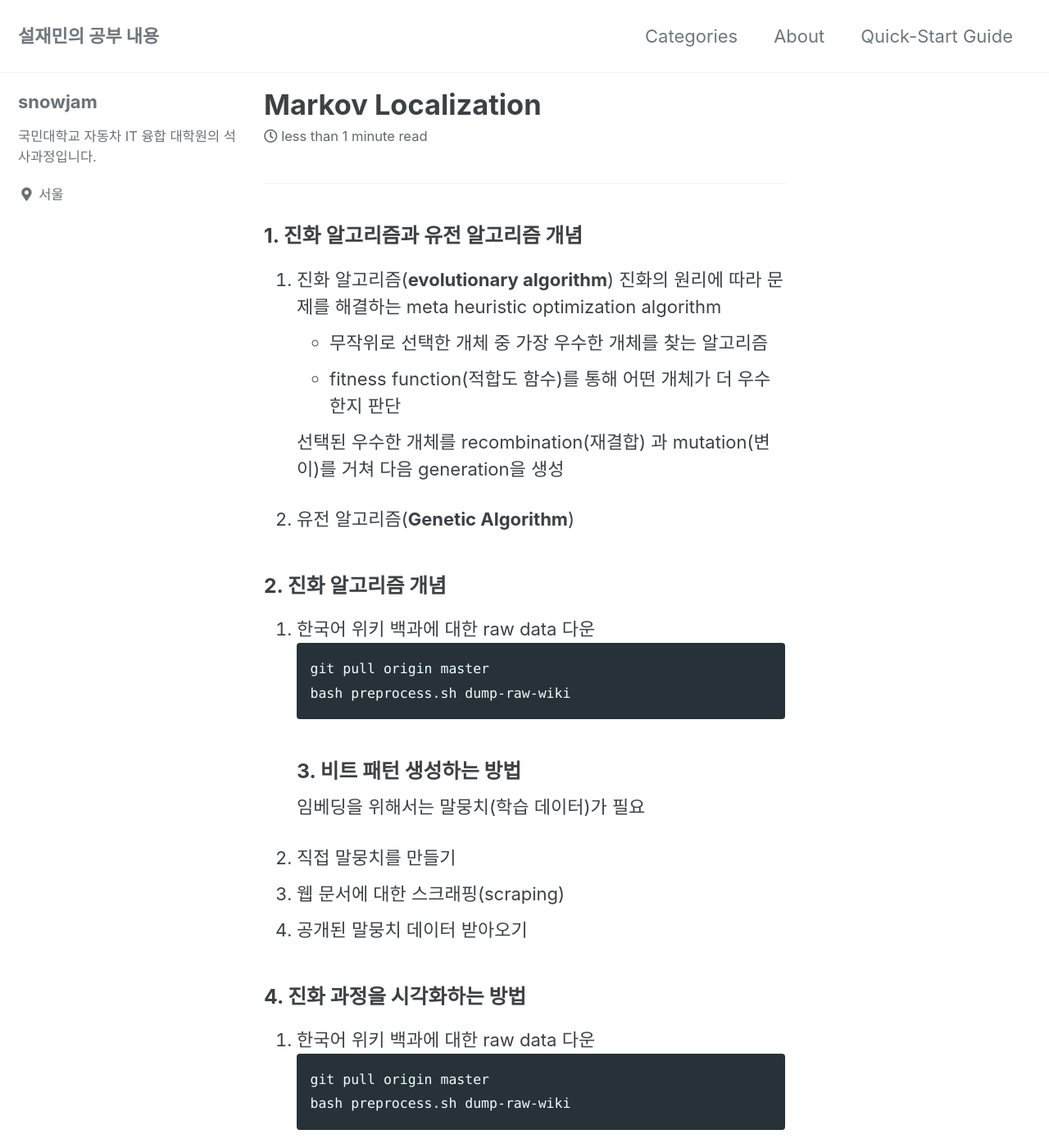
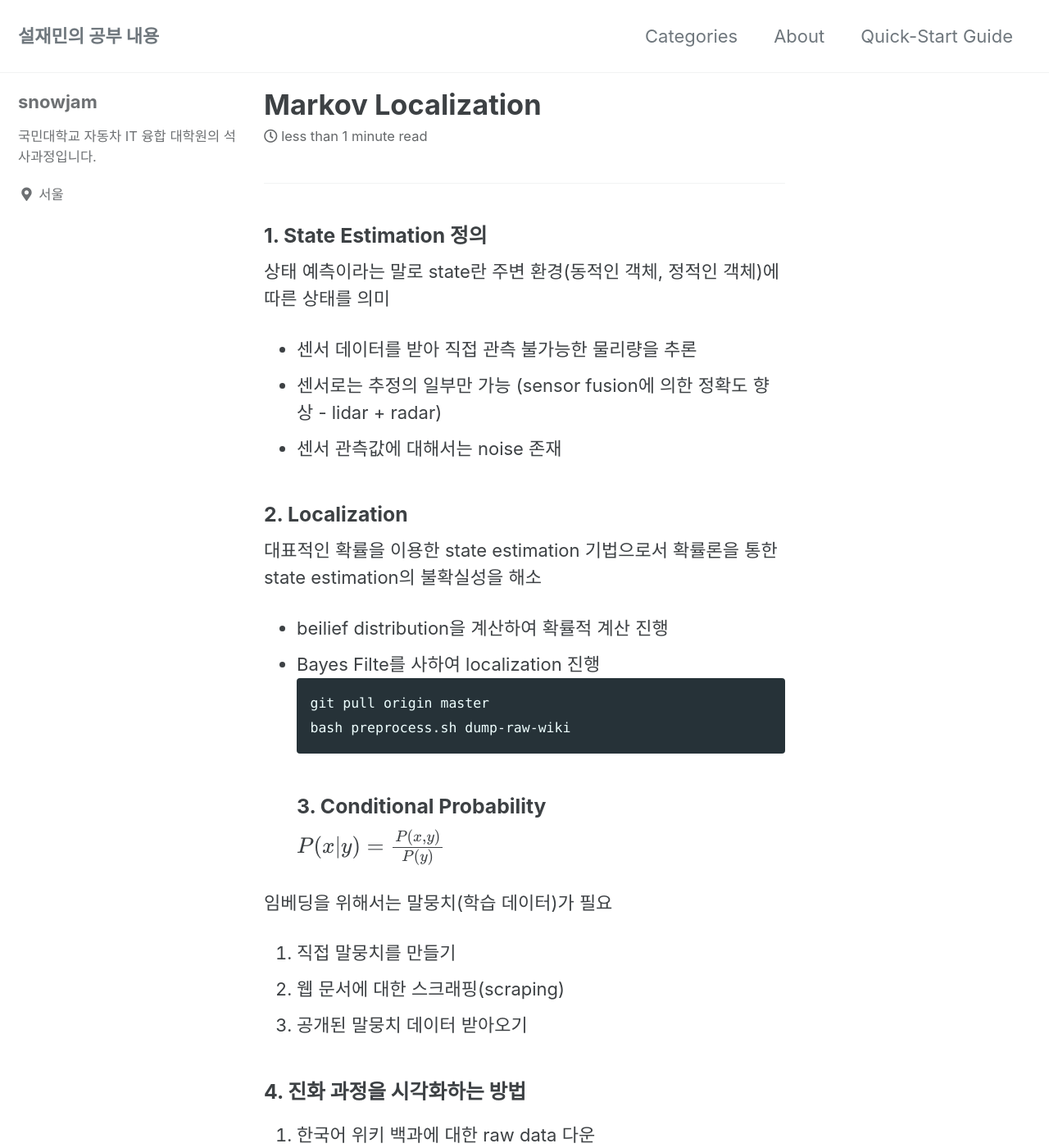
Before and after one commit to snowjamai/snowjamai.github.io, a Jekyll site: the page built from _posts/2021-04-17-MarkovLocalization.md, in a window 1280 px wide and 1400 px high. Shown: the whole window at 82% size. Built offline with Jekyll 4.4.1, drawn with Linux system fonts in a browser that asks for light colours; cached includes are drawn as plain includes; formulas are drawn with MathJax 3.

Commit message:
latex test

````diff
--- a/_posts/2021-04-17-MarkovLocalization.md
+++ b/_posts/2021-04-17-MarkovLocalization.md
@@ -14,23 +14,24 @@ comments: true
 ---
 
 ***
-### 1. 진화 알고리즘과 유전 알고리즘 개념
-1. 진화 알고리즘(__evolutionary algorithm__)
-    진화의 원리에 따라 문제를 해결하는 meta heuristic optimization algorithm
-    - 무작위로 선택한 개체 중 가장 우수한 개체를 찾는 알고리즘
-    - fitness function(적합도 함수)를 통해 어떤 개체가 더 우수한지 판단
-
-    선택된 우수한 개체를 recombination(재결합) 과 mutation(변이)를 거쳐 다음 generation을 생성
-2. 유전 알고리즘(__Genetic Algorithm__)
+### 1. State Estimation 정의
+상태 예측이라는 말로 state란 주변 환경(동적인 객체, 정적인 객체)에 따른 상태를 의미
+- 센서 데이터를 받아 직접 관측 불가능한 물리량을 추론
+- 센서로는 추정의 일부만 가능 (sensor fusion에 의한 정확도 향상 - lidar + radar)
+- 센서 관측값에 대해서는 noise 존재
 
 
-### 2. 진화 알고리즘 개념
-1. 한국어 위키 백과에 대한 raw data 다운
+### 2. Localization
+대표적인 확률을 이용한 state estimation 기법으로서 확률론을 통한 state estimation의 불확실성을 해소
+- beilief distribution을 계산하여 확률적 계산 진행
+- Bayes Filte를 사하여 localization 진행
 ```bash
 git pull origin master
 bash preprocess.sh dump-raw-wiki
 ```
-### 3. 비트 패턴 생성하는 방법
+### 3. Conditional Probability
+$ P(x|y) = \frac{P(x,y)}{P(y)} $
+
 임베딩을 위해서는 말뭉치(학습 데이터)가 필요
 1. 직접 말뭉치를 만들기
 2. 웹 문서에 대한 스크래핑(scraping)
````
